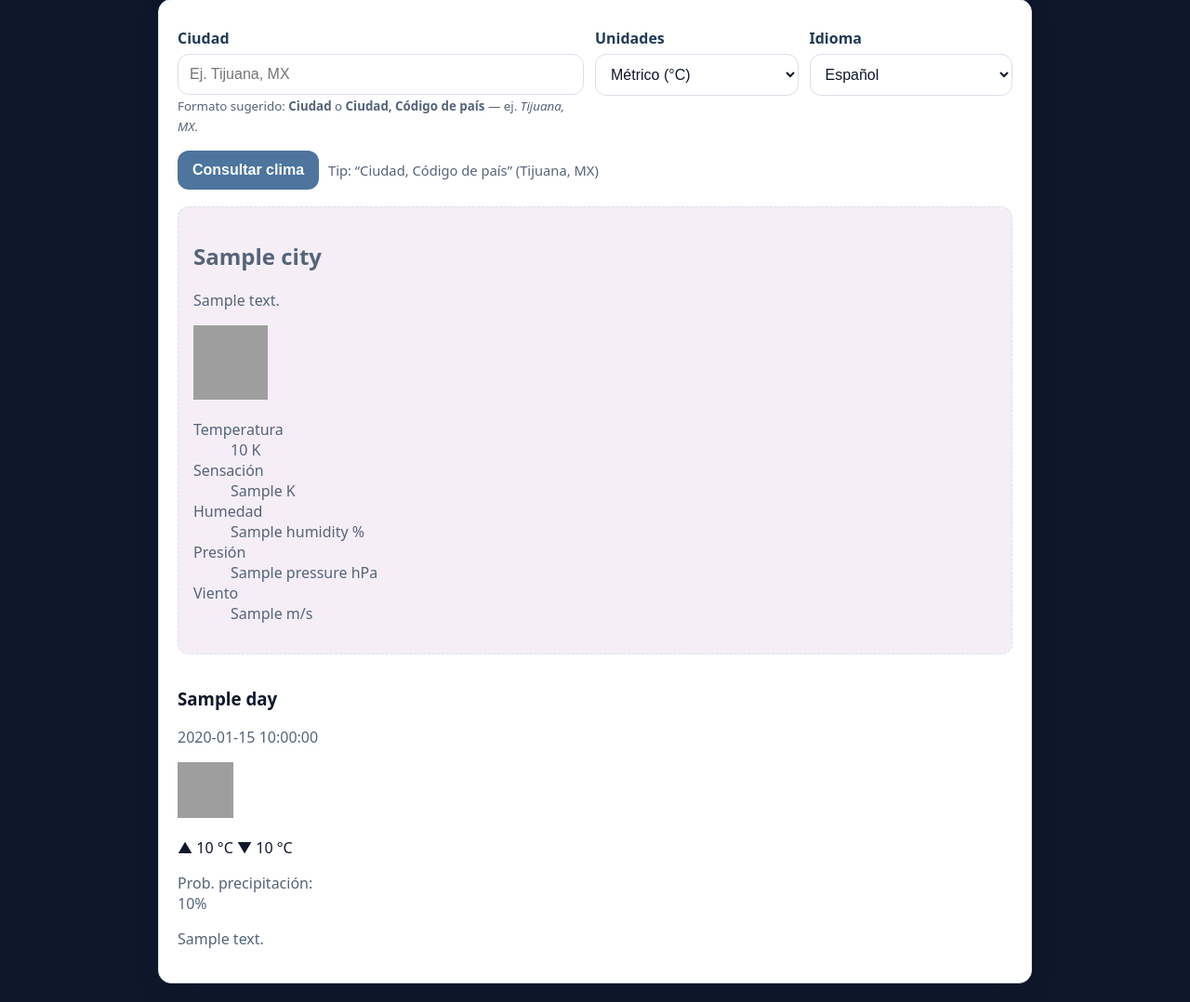
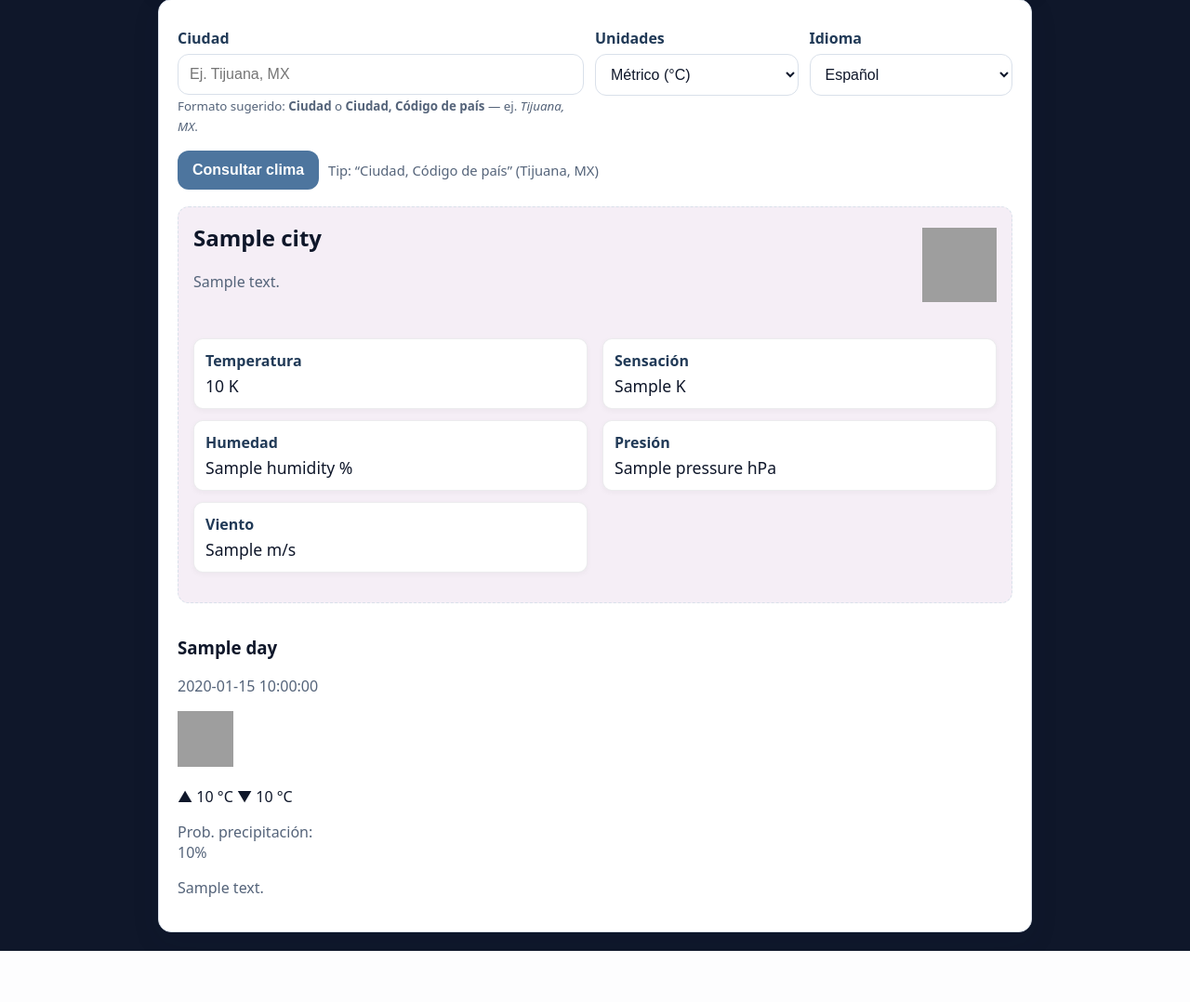
Before and after one commit to Ezequiel-Villa/clima-rapido-web, a Flask app: template templates/index.html in a window 1280 px wide. Shown: the part 119-1197 px from the top of the page at 93% size. After the commit the page ends 1142 px from the top, so only its background shows below. Run offline with Flask 3, Linux system fonts and the light colour scheme; the template is opened without the code that fills it: most values are stand-ins (such as "Sample title", 1, 10 or a date in 2020); grey boxes are pictures that could not be loaded.

Commit message:
Improve weather result styling

```diff
--- a/static/css/style.css
+++ b/static/css/style.css
@@ -123,6 +123,69 @@ button[disabled]{ opacity:.7; cursor:not-allowed; }
   min-height:96px;
 }
 .muted{ color: var(--muted); }
+
+.weather-current{
+  display:grid;
+  gap:18px;
+}
+
+.weather-header{
+  display:flex;
+  align-items:center;
+  justify-content: space-between;
+  gap:18px;
+  flex-wrap:wrap;
+}
+
+.weather-location{
+  display:grid;
+  gap:4px;
+}
+
+.weather-location h2{
+  margin:0;
+  font-size:1.5rem;
+}
+
+.weather-details{
+  display:grid;
+  gap:12px 16px;
+  grid-template-columns: 1fr;
+}
+
+.weather-details div{
+  padding:12px;
+  border-radius:10px;
+  background:#fff;
+  border:1px solid rgba(15, 23, 42, .08);
+  box-shadow: 0 2px 6px rgba(2, 6, 23, .04);
+}
+
+.weather-details dt{
+  margin:0;
+  font-weight:600;
+  color:#213a57;
+}
+
+.weather-details dd{
+  margin:4px 0 0;
+  font-size:1.1rem;
+  font-weight:500;
+}
+
+@media (min-width: 680px){
+  .weather-details{
+    grid-template-columns: repeat(2, minmax(0, 1fr));
+  }
+}
+
+.cache-indicator{
+  margin-top:8px;
+  font-size:.95rem;
+  color:#27415d;
+  font-weight:600;
+  letter-spacing:.01em;
+}
 
 /* Etiquetas tipo "pill" */
 .kpi{ display:inline-block; padding:6px 10px; background:#fff; border:1px solid var(--border); border-radius: 10px; }
--- a/templates/index.html
+++ b/templates/index.html
@@ -76,7 +76,7 @@
       </form>
 
       <!-- Resultado dinámico (clima actual) -->
-      <div id="result" class="result muted" aria-live="polite">
+      <div id="result" class="result" aria-live="polite">
         {% if error %}
           <div class="error" role="alert">
             <strong>Ocurrió un error:</strong>
```
